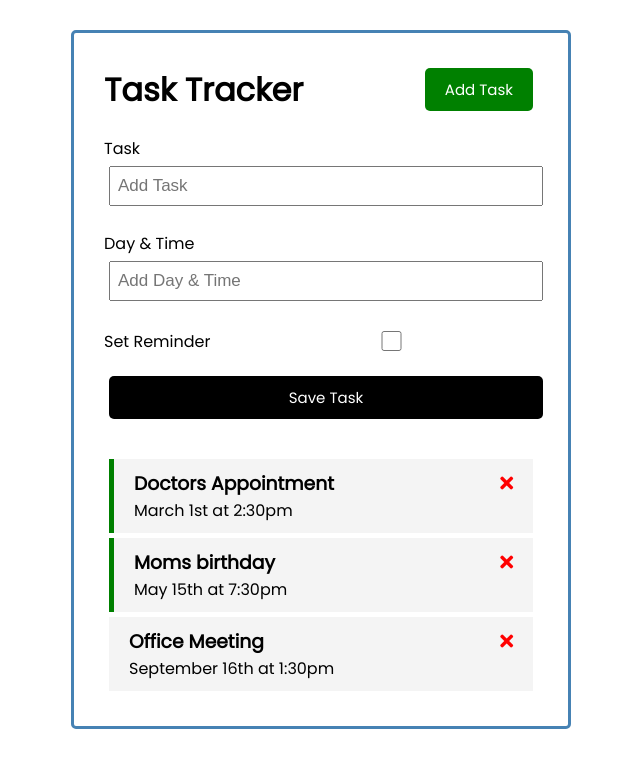
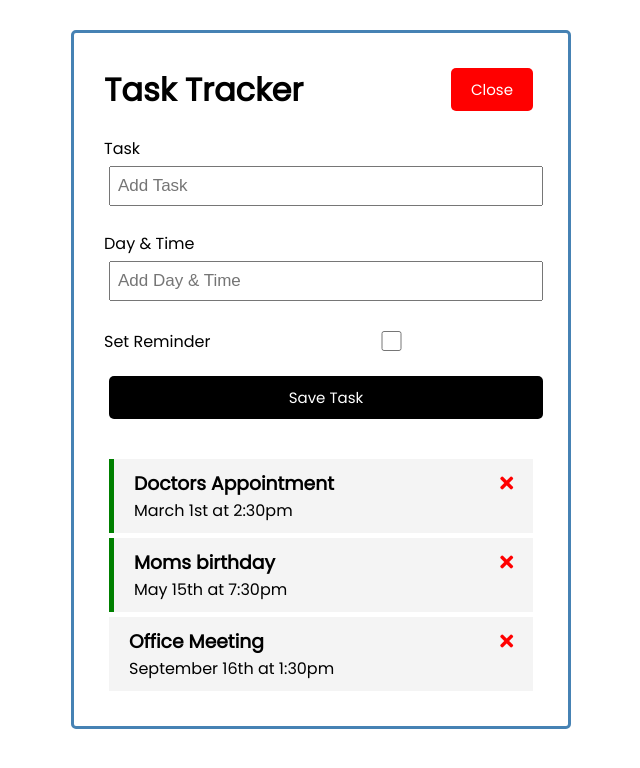
Before and after one commit to dlt-v/vue-todo-app, a Vue app: page / in a window 1280 px wide. Both pictures are taken after a click on the button "Add Task". Shown: the top 768 px of the page, without its empty margins (319-959 px from the left). Built offline with nearby package versions, Linux system fonts and the light colour scheme.

Commit message:
Added json server for a start

```diff
--- /dev/null
+++ b/db.json
@@ -0,0 +1,22 @@
+{
+    "tasks": [
+      {
+        "id": "1",
+        "text": "Doctors Appointment",
+        "day": "March 5th at 2:30pm",
+        "reminder": true
+      },
+      {
+        "id": "2",
+        "text": "Meeting with boss",
+        "day": "March 6th at 1:30pm",
+        "reminder": true
+      },
+      {
+        "id": "3",
+        "text": "Food shopping",
+        "day": "March 7th at 2:00pm",
+        "reminder": false
+      }
+    ]
+  }
--- a/package.json
+++ b/package.json
@@ -5,10 +5,12 @@
   "scripts": {
     "serve": "vue-cli-service serve",
     "build": "vue-cli-service build",
-    "lint": "vue-cli-service lint"
+    "lint": "vue-cli-service lint",
+    "backend": "json-server --watch db.json --port 5000"
   },
   "dependencies": {
     "core-js": "^3.6.5",
+    "json-server": "^0.16.3",
     "vue": "^3.0.0"
   },
   "devDependencies": {
--- a/src/App.vue
+++ b/src/App.vue
@@ -1,7 +1,11 @@
 <template>
     <div class="container">
-        <Header title="Task Tracker" @toggleAddTask="toggleAddTask"/>
-        <AddTask @addTask="addTask"  v-if="showAddTask"/>
+        <Header
+            title="Task Tracker"
+            @toggleAddTask="toggleAddTask"
+            :showAddTask="showAddTask"
+        />
+        <AddTask @addTask="addTask" v-if="showAddTask" />
         <Tasks
             @toggleReminder="toggleReminder"
             @deleteTask="deleteTask"
@@ -31,7 +35,7 @@ export default {
     methods: {
         toggleAddTask() {
             this.showAddTask = !this.showAddTask;
-            console.log('?Hello');
+            console.log("?Hello");
         },
         addTask(newTask) {
             this.tasks = [...this.tasks, newTask];
--- a/src/components/Button.vue
+++ b/src/components/Button.vue
@@ -17,8 +17,8 @@ export default {
     },
     methods: {
         onClick() {
-            this.$emit('toggleAddTask')
-            console.log("Emitting 'toggleAddTask to Header'");
+            this.$emit('btnClick')
+            // console.log("Emitting 'toggleAddTask to Header'");
         }
     }
 }
--- a/src/components/Header.vue
+++ b/src/components/Header.vue
@@ -2,9 +2,9 @@
     <header>
         <h1>{{ title }}</h1>
         <Button
-            @toggleAddTask="toggleAddTask"
-            text="Add Task"
-            color="green"
+            @btnClick="toggleAddTask"
+            :text="showAddTask ? 'Close' : 'Add Task'"
+            :color="showAddTask ? 'red' : 'green'"
         />
     </header>
 </template>
@@ -18,13 +18,17 @@ export default {
         title: {
             type: String,
             default: "Hello World!"
+        },
+        showAddTask: {
+            type: Boolean,
+            default: false
         }
     },
     methods: {
         toggleAddTask() {
             this.$emit('toggleAddTask')
-            console.log("Taken 'toggleAddTask' from button component.");
-            console.log("Emitted 'toggleAddTask' to app component.");
+            // console.log("Taken 'toggleAddTask' from button component.");
+            // console.log("Emitted 'toggleAddTask' to app component.");
         }
     },
     components: {
```
Also changed, not shown: 1 other file (tests, documents, lock files or other folders).
